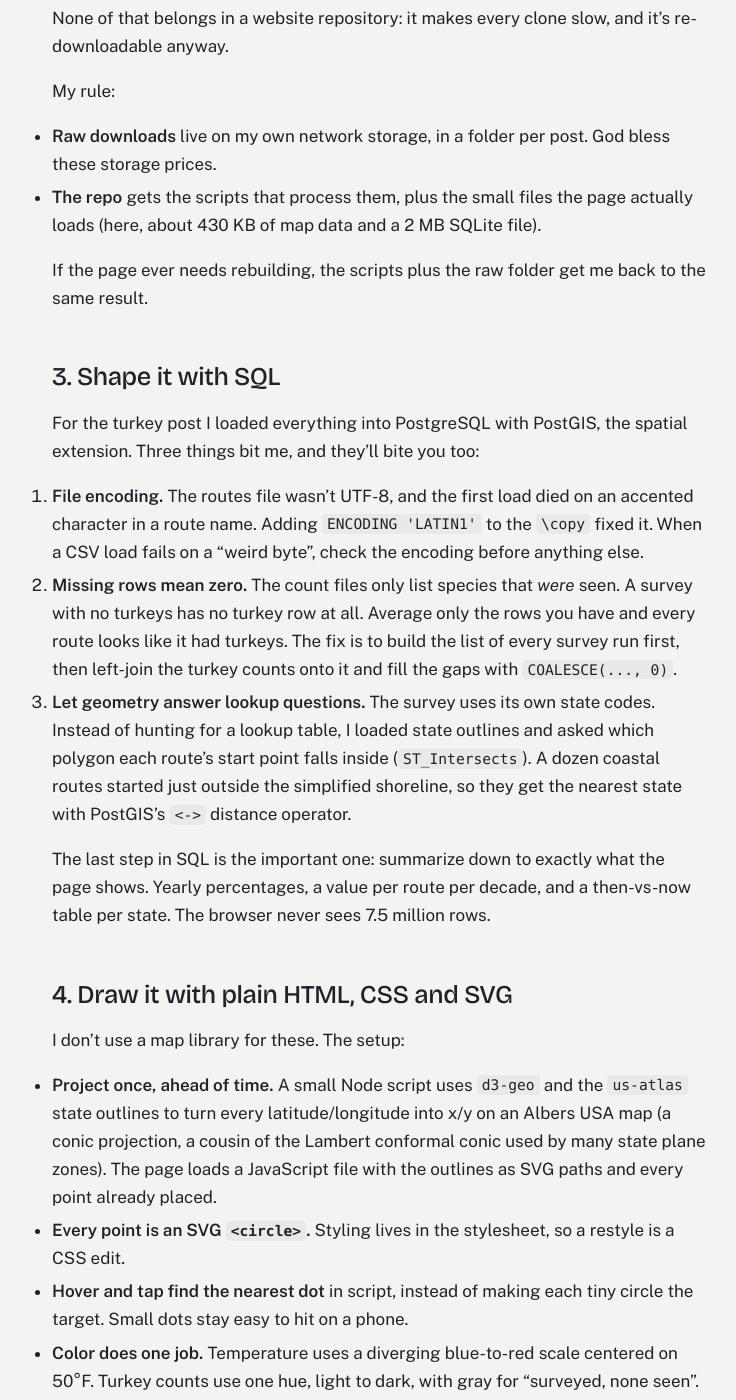
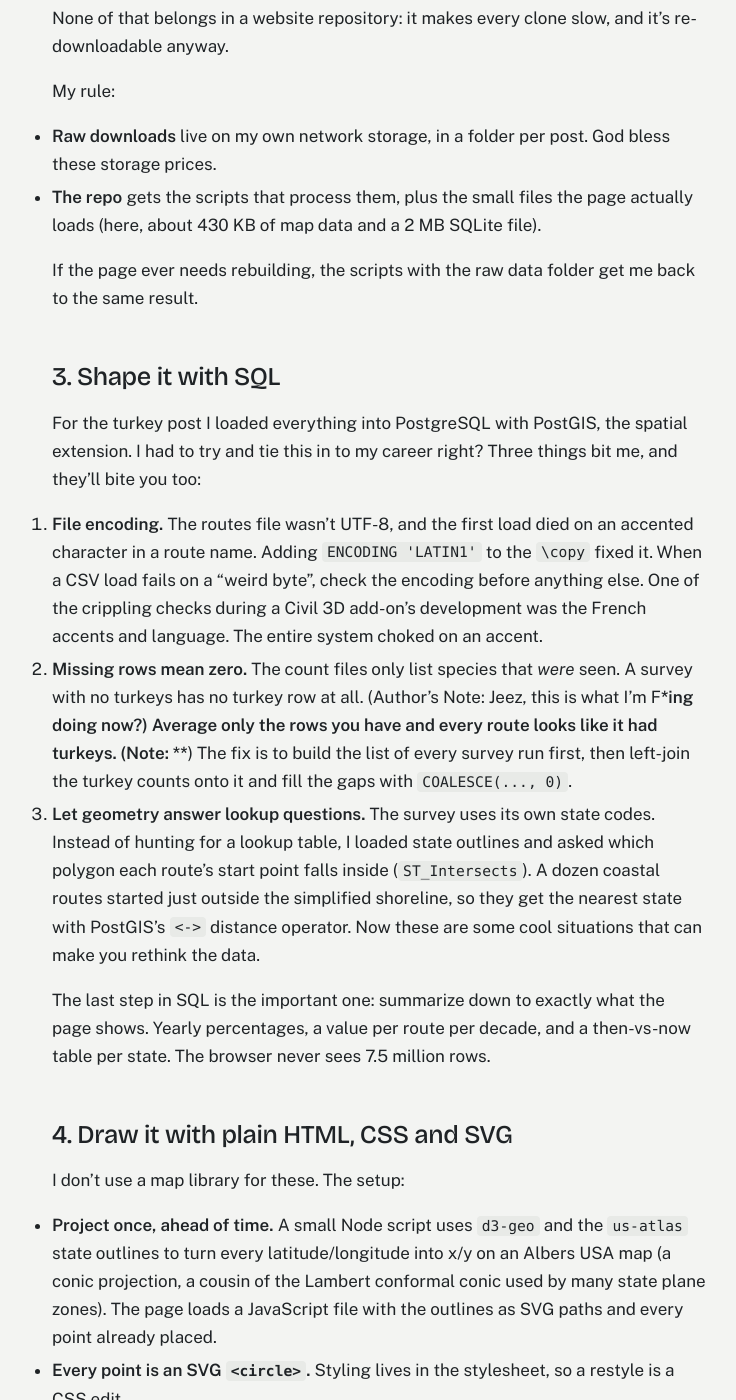
Before and after one commit to fiftyshadesofgrading/Homepage, a Jekyll site: the page built from _posts/2026-11-28-from-data-set-to-web-page.md, in a window 1280 px wide and 1400 px high, scrolled down 1598 px. Shown: the whole window, without its empty margins (260-996 px from the left). Built offline with Jekyll 4.4.1, drawn with Linux system fonts in a browser that asks for light colours.

Commit message:
Refine SQL processing details and explanations
Clarified SQL section and added context to issues encountered during data processing. Improved explanations for file encoding, missing rows, and geometry lookups.

```diff
--- a/_posts/2026-11-28-from-data-set-to-web-page.md
+++ b/_posts/2026-11-28-from-data-set-to-web-page.md
@@ -35,15 +35,15 @@ My rule:
 - **Raw downloads** live on my own network storage, in a folder per post. God bless these storage prices.
 - **The repo** gets the scripts that process them, plus the small files the page actually loads (here, about 430 KB of map data and a 2 MB SQLite file).
 
-If the page ever needs rebuilding, the scripts plus the raw folder get me back to the same result.
+If the page ever needs rebuilding, the scripts with the raw data folder get me back to the same result.
 
 ## 3. Shape it with SQL
 
-For the turkey post I loaded everything into PostgreSQL with PostGIS, the spatial extension. Three things bit me, and they'll bite you too:
+For the turkey post I loaded everything into PostgreSQL with PostGIS, the spatial extension. I had to try and tie this in to my career right?  Three things bit me, and they'll bite you too:
 
-1. **File encoding.** The routes file wasn't UTF-8, and the first load died on an accented character in a route name. Adding `ENCODING 'LATIN1'` to the `\copy` fixed it. When a CSV load fails on a "weird byte", check the encoding before anything else.
-2. **Missing rows mean zero.** The count files only list species that *were* seen. A survey with no turkeys has no turkey row at all. Average only the rows you have and every route looks like it had turkeys. The fix is to build the list of every survey run first, then left-join the turkey counts onto it and fill the gaps with `COALESCE(..., 0)`.
-3. **Let geometry answer lookup questions.** The survey uses its own state codes. Instead of hunting for a lookup table, I loaded state outlines and asked which polygon each route's start point falls inside (`ST_Intersects`). A dozen coastal routes started just outside the simplified shoreline, so they get the nearest state with PostGIS's `<->` distance operator.
+1. **File encoding.** The routes file wasn't UTF-8, and the first load died on an accented character in a route name. Adding `ENCODING 'LATIN1'` to the `\copy` fixed it. When a CSV load fails on a "weird byte", check the encoding before anything else. One of the crippling checks during a Civil 3D add-on's development was the French accents and language. The entire system choked on an accent.
+2. **Missing rows mean zero.** The count files only list species that *were* seen. A survey with no turkeys has no turkey row at all. (Author's Note: Jeez, this is what I'm F***ing doing now?) Average only the rows you have and every route looks like it had turkeys. (Note: ****) The fix is to build the list of every survey run first, then left-join the turkey counts onto it and fill the gaps with `COALESCE(..., 0)`.
+3. **Let geometry answer lookup questions.** The survey uses its own state codes. Instead of hunting for a lookup table, I loaded state outlines and asked which polygon each route's start point falls inside (`ST_Intersects`). A dozen coastal routes started just outside the simplified shoreline, so they get the nearest state with PostGIS's `<->` distance operator. Now these are some cool situations that can make you rethink the data.
 
 The last step in SQL is the important one: summarize down to exactly what the page shows. Yearly percentages, a value per route per decade, and a then-vs-now table per state. The browser never sees 7.5 million rows.
 
```
